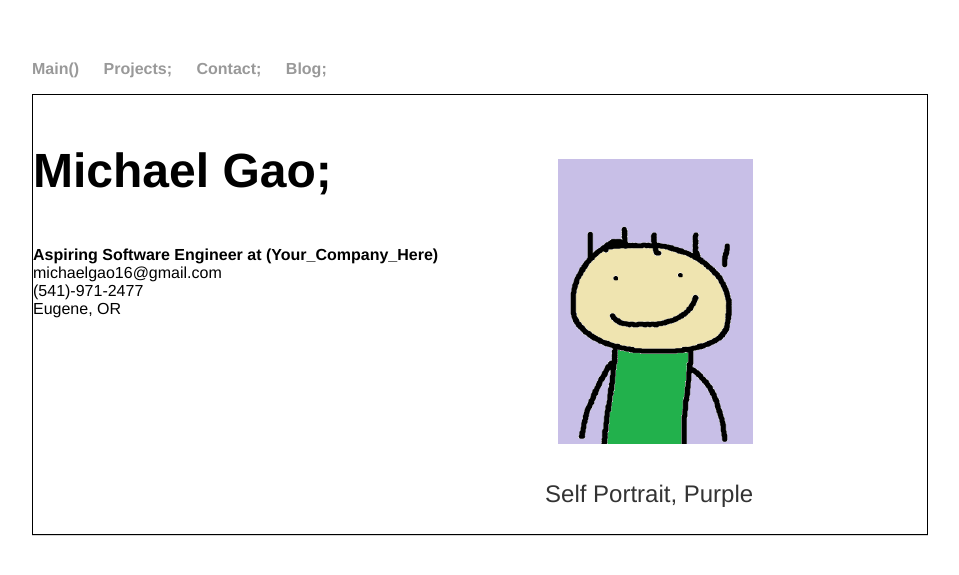
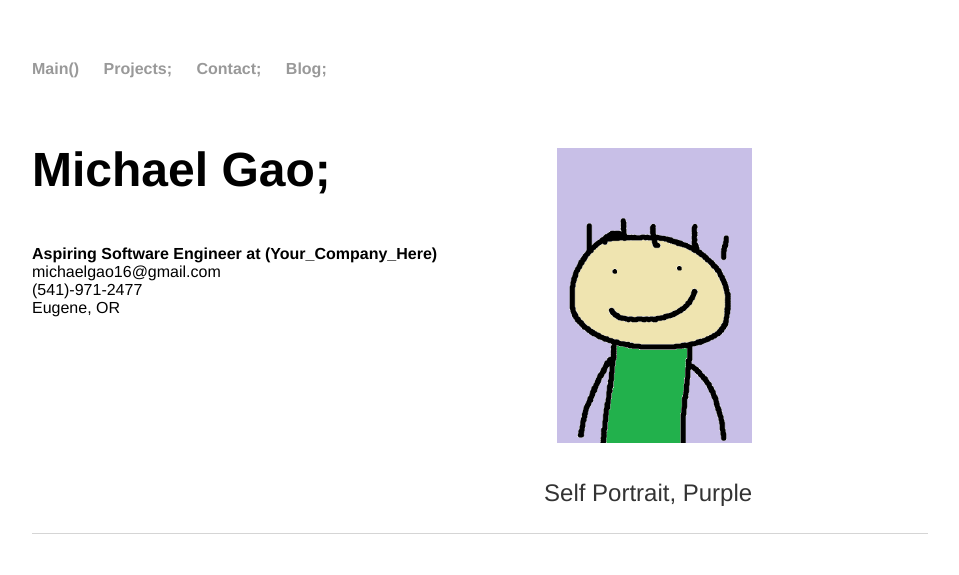
Before and after one commit to michael-c-gao/WebsiteOfMichael, a Jekyll site: the page built from contact/index.html, in a window 1280 px wide. Shown: the top 575 px of the page, without its empty margins (160-1119 px from the left). Built offline with Jekyll 4.4.1, drawn with Linux system fonts in a browser that asks for light colours.

Commit message:
progress for 6/20. put text and image on same line, changed photos, added paddings

```diff
--- a/contact/index.html
+++ b/contact/index.html
@@ -14,7 +14,6 @@
 	}
 		.parent{
 			display:flex;
-			border: 1px solid black;
 		}
 	</style>
 </head>
@@ -29,7 +28,7 @@
 		Eugene, OR<br>
 	</section>
 	<section class="child">
-		<p style="text-align:center;"><img style="padding-left: 120px; padding-top: 40px; padding-bottom: 0px;" src="selfportrait2.png" alt="Self Portrait" width="315"
+		<p style="text-align:center;"><img style="padding-left: 120px; padding-top: 30px; padding-bottom: 0px;" src="selfportrait2.png" alt="Self Portrait" width="315"
 			     height="325"></p>
 				 <p style="text-align:right;">Self Portrait, Purple</p>
 	</section>
```
